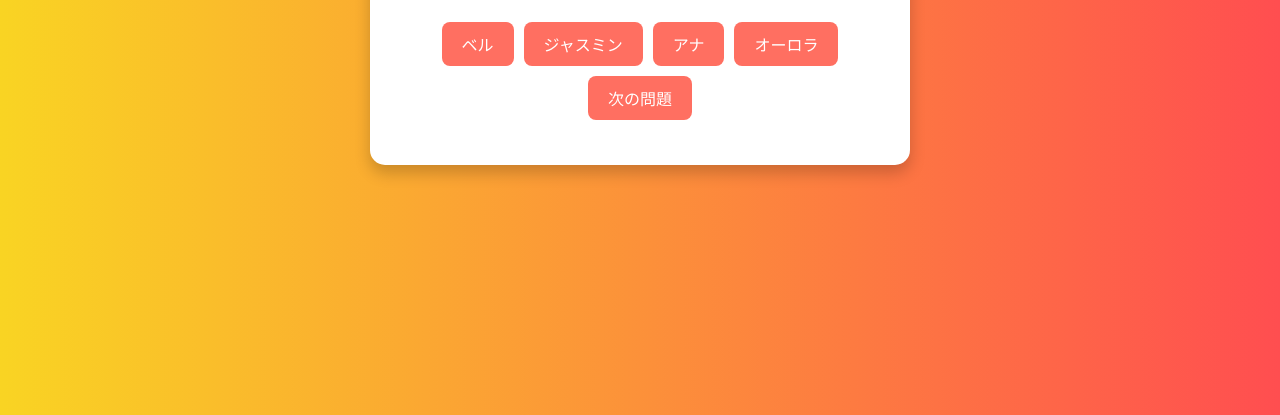
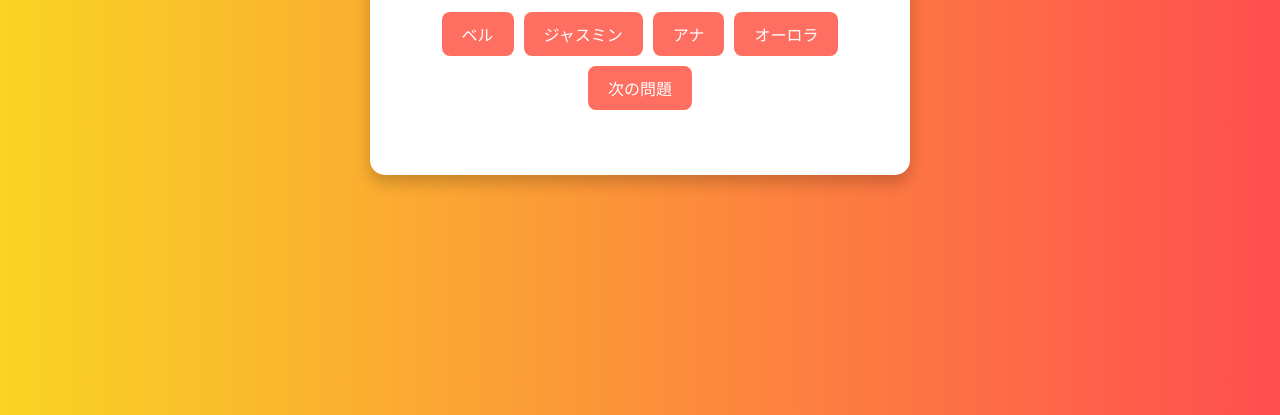
Before and after one commit to nukiolcom/disney-quiz-demo, a plain HTML site: page index.html in a window 1280 px wide. Shown: the part 385-800 px from the top of the page. Drawn offline with Linux system fonts and the light colour scheme.

Commit message:
Add files via upload

```diff
--- a/style.css
+++ b/style.css
@@ -8,6 +8,7 @@ body {
     height: 100vh;
     justify-content: center;
     align-items: center;
+    overflow-y: auto;
 }
 
 .quiz-container {
@@ -40,8 +41,11 @@ button:hover {
 }
 
 .result {
-    font-size: 20px;
+    font-size: 18px;
     font-weight: bold;
     margin-top: 20px;
     color: #333;
+    max-height: 70vh;
+    overflow-y: auto;
+    padding: 10px;
 }
```
